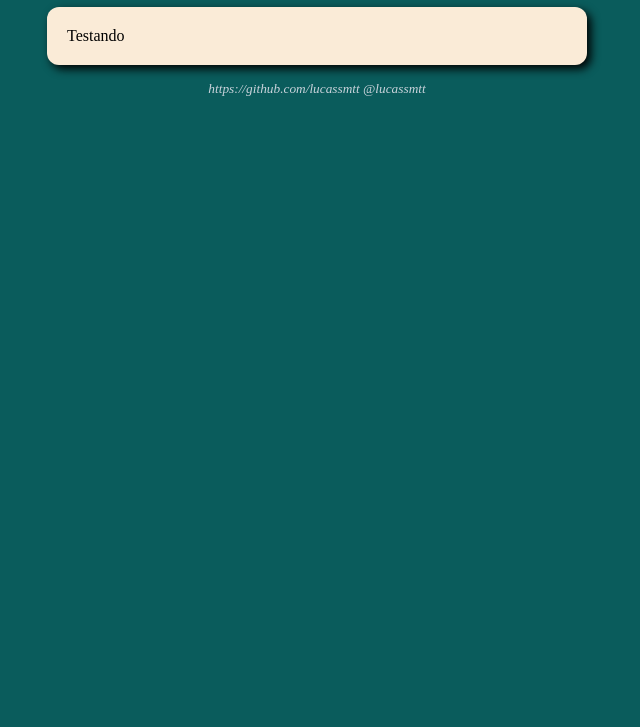
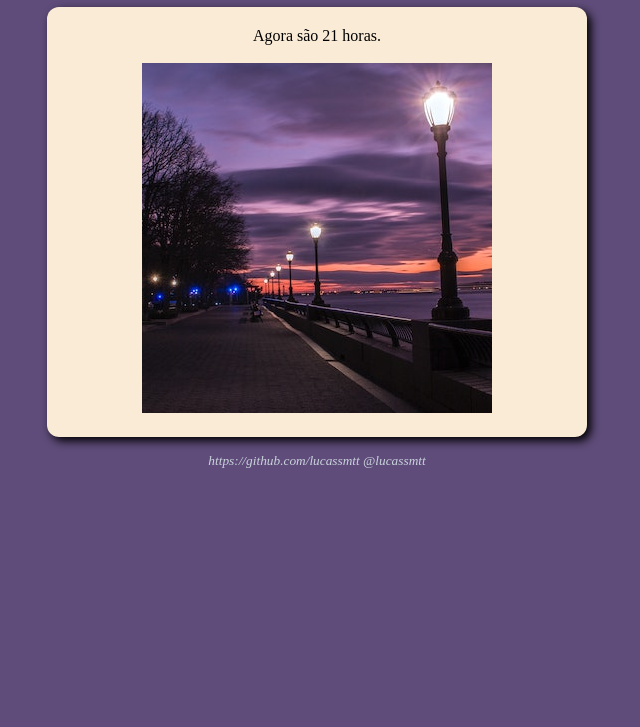
Before and after one commit to lucassmtt/SiteDeHor-rioJS-HTML-CSS, a plain HTML site: page SiteHora.html in a window 1280 px wide. Shown: the part 73-800 px from the top of the page, without its empty margins (323-963 px from the left). Drawn offline with Linux system fonts and the light colour scheme.

Commit message:
atualização

```diff
--- a/SiteHora.html
+++ b/SiteHora.html
@@ -7,13 +7,17 @@
     <title>Site de horário</title>
     <link rel="stylesheet" href="estilo.css">
 </head>
-<body>
-    <header id="headerid">
+<body onload="carregar()">
+    <header>
         <h1>Horário de brasília oficial</h1>
     </header>
     <section>
-        <div>Testando</div>
-        <div></div>
+        <div id="msg">
+        </div>
+        <br>
+        <div>
+            <img id="img" src="tarde.jpg" alt="Foto do dia">
+        </div>
     </section>
     <footer>  <br>
         <i>https://github.com/lucassmtt @lucassmtt</i>
--- a/estilo.css
+++ b/estilo.css
@@ -1,9 +1,9 @@
 body{
 background-color: rgb(10, 92, 92);
-font: Arial 14px;
+font: Arial 20px;
 }
 header{
-font: Arial 20px;
+font: Arial 25px;
 border-radius: 12px;
 color: rgb(255, 255, 255);
 margin: auto;
@@ -23,3 +23,6 @@ font-size: smaller;
 
 color: rgb(201, 211, 219);
 }
+div{
+    text-align: center;
+}
--- a/scriptsite.js
+++ b/scriptsite.js
@@ -1,3 +1,20 @@
-alert('Bem vindo ao meu site!')
-var datalocal = New.Date()
-var horalocal = datalocal.getHours()
+function carregar() {
+    var msg = window.document.getElementById('msg')
+    var img = window.document.getElementById('img')
+    var data = new Date()
+    var hora = data.getHours()
+    msg.innerHTML = `Agora são ${hora} horas.`
+    if (hora > 6 && hora <= 12){
+        img.src = 'manha.png'
+        document.body.style.background = '#f6b99a'
+        //Bom dia
+    }else if (hora > 12 && hora <= 18){
+        img.scr = 'tarde.jpg'
+        document.body.style.background = '#8397b0'
+        //Boa tarde
+    }else{
+        img.src = 'noite.jpg'
+        document.body.style.background = '#5f4c7a'
+        //Boa noite
+    }
+}
```
Also changed, not shown: Fotos/manhãPRONTA.png (deleted), Fotos/noitepronta.png (deleted), Fotos/tardepronta.png (deleted), manha.png (added), noite.jpg (added), tarde.jpg (added), tardee.jpg (added), 2 other files.
